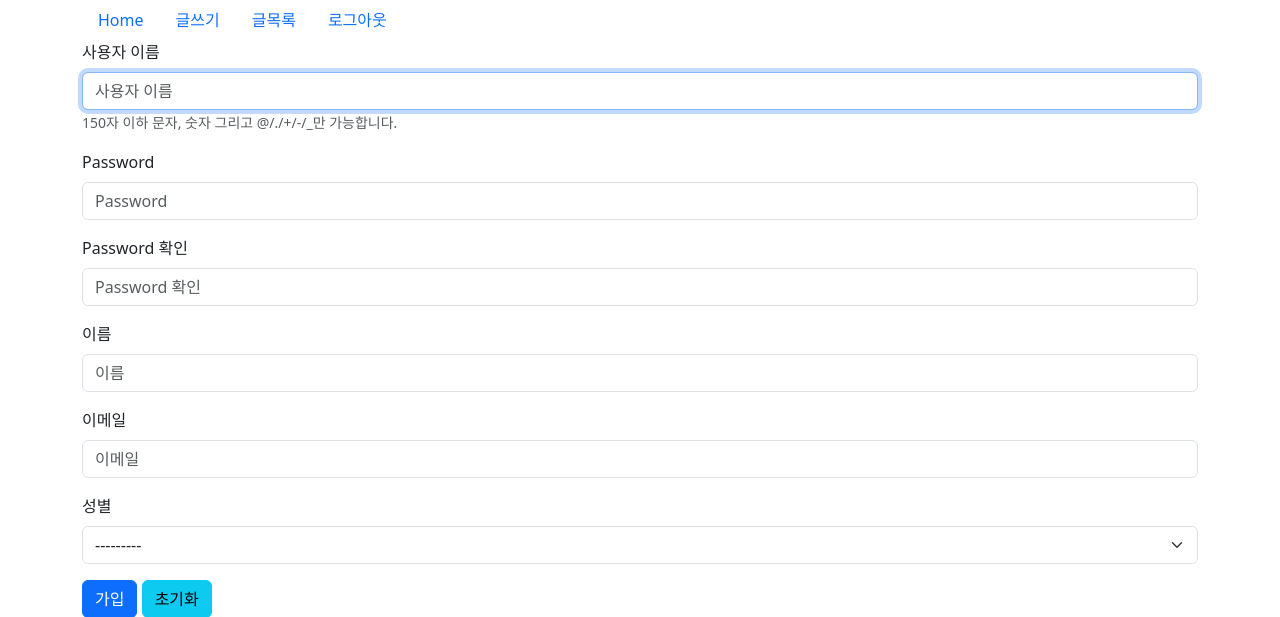
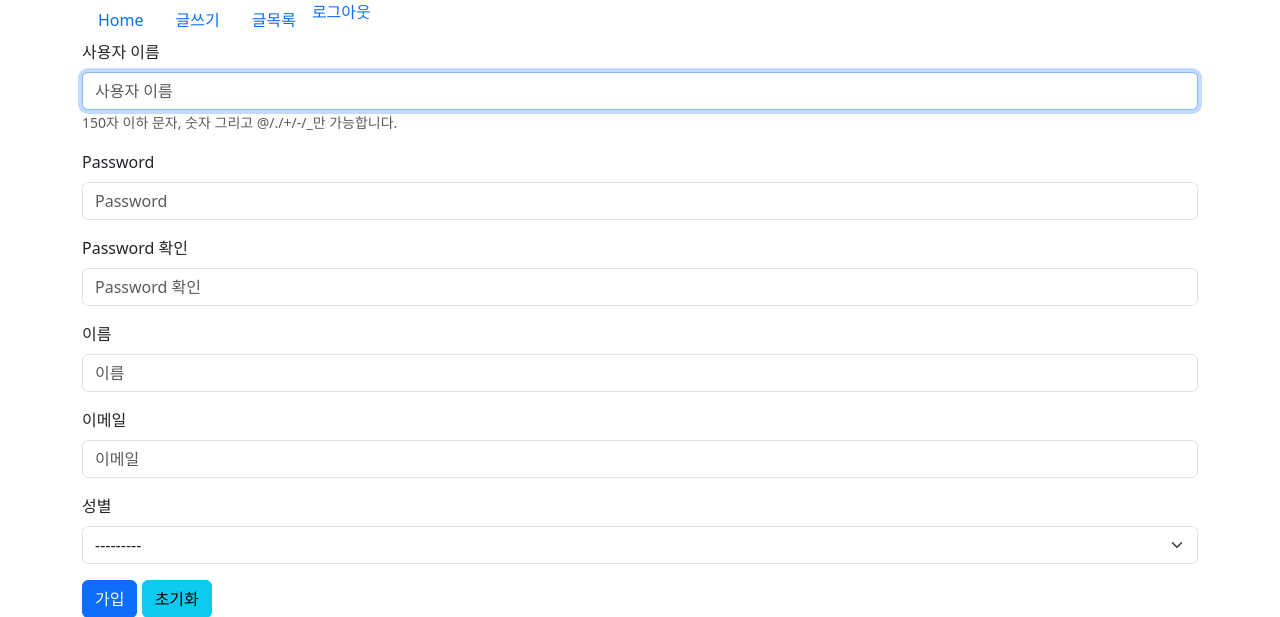
Before and after one commit to kgmyh/django-board, a Django app: page /account/join in a window 1280 px wide. Shown: the top 617 px of the page. Run offline with Django 3.2, Linux system fonts and the light colour scheme; the visitor is signed in with stand-in values (Sample User, id 1); some libraries are stand-ins or nearby versions.

Commit message:
Use POST form for logout to comply with Django 5 LogoutView (405 on GET)

```diff
--- a/templates/layout.html
+++ b/templates/layout.html
@@ -43,7 +43,10 @@
             </li>
         {% else %}
         <li class='nav-item'>
-            <a href="{% url 'account:logout' %}" class='nav-link'>로그아웃</a>
+            <form method="post" action="{% url 'account:logout' %}">
+                {% csrf_token %}
+                <button type="submit" class="btn btn-link nav-link p-0">로그아웃</button>
+            </form>
         </li>
         {% endif %}
     </ul>
```
